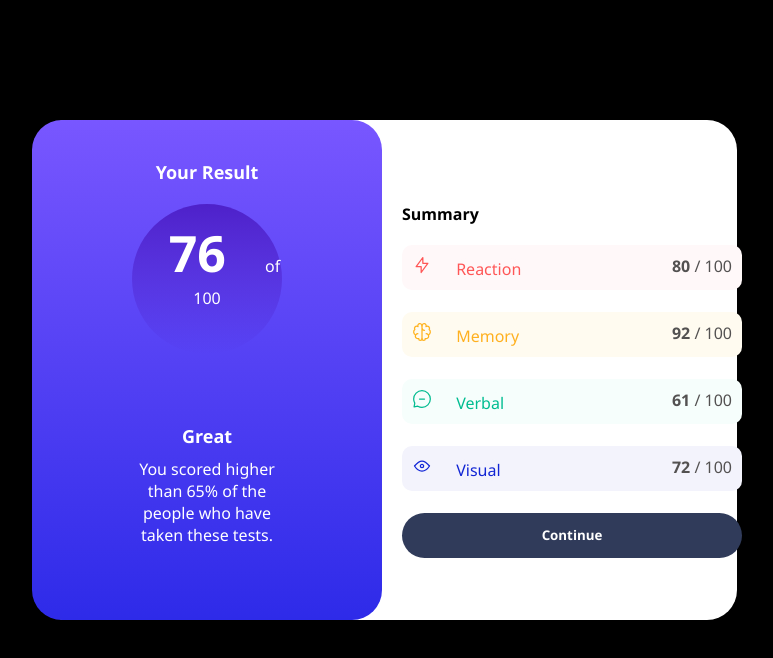
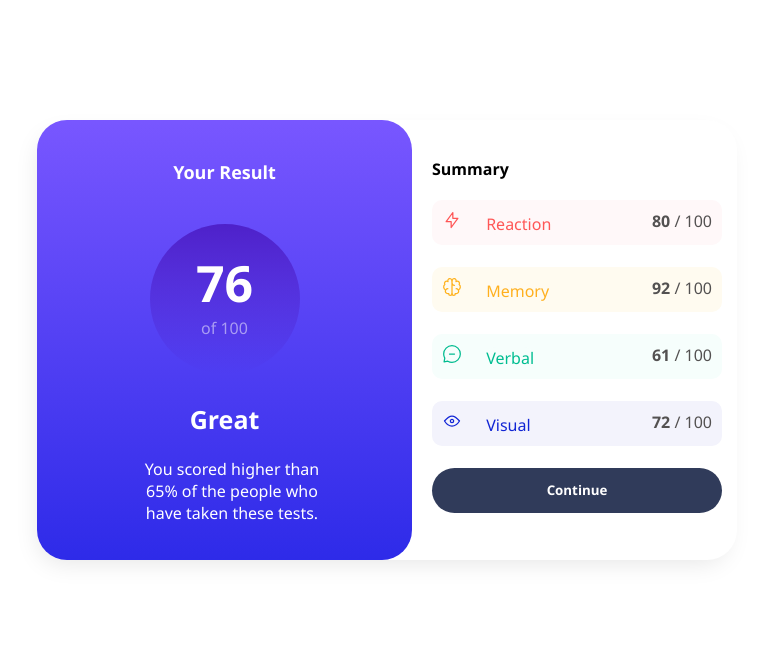
Before and after one commit to kaigwa/Results-Summary-Component-Solution, a plain HTML site: page index.html in a window 1280 px wide. Shown: the whole page, without its empty margins (253-1026 px from the left). Drawn offline with Linux system fonts and the light colour scheme.

Commit message:
new features

```diff
--- a/index.css
+++ b/index.css
@@ -7,7 +7,7 @@
 }
 
 body{
-  background-color: black;
+  /* background-color: black; */
   padding: 20px 0;
   margin: auto;
 }
@@ -72,6 +72,7 @@ h3, .great{
 .subdigit{
   position: relative;
   top: 15px;
+  opacity: 0.5;
 }
 
 .white{
@@ -164,14 +165,14 @@ cursor: pointer;
     background-color: hsl(0, 0%, 100%);
     margin: auto;
     border-radius: 30px;
-    height: 500px;
+    height: 440px;
     width: 700px;
     box-shadow: rgba(0, 0, 0, 0.1) -4px 9px 25px -6px;
   }
 
   .violet{
     padding: 100px;
-    height: 500px;
+    height: 440px;
     border-radius: 30px;
     text-align: center;
   }
@@ -186,21 +187,65 @@ cursor: pointer;
     height: 150px;
     border-radius: 80px;
     position: relative;
-    top: -40px;
+    top: -20px;
     /* left: 50px; */
     margin: auto;
   }
 
+  .digit{
+    margin: auto;
+    font-size: 50px;
+    padding: 40px;
+    position: relative;
+    top: 25px;
+  }
+
+  .subdigit{
+    margin: auto;
+    position: relative;
+    top: 25px;
+    opacity: 0.5;
+  }
+
   .great{
     position: relative;
-    top: 30px;
-    /* font-size: 25px; */
+    top: 8px;
+    margin: auto;
+    font-size: 25px;
   }
 
   .text{
+    margin: auto;
     padding: 0px;
     position: relative;
-    top: 40px;
+    top: 30px;
+    right: 10px;
+    width: 210px;
+  }
 
+  .white{
+    width: 550px;
+    position: relative;
+    top: -15px;
+  }
+
+  .Reaction{
+    width: 290px;
+  }
+
+  .Memory{
+    width: 290px;
+  }
+
+  .Verbal{
+    width: 290px;
+  }
+
+  .Visual{
+    width: 290px;
+  }
+
+  button{
+    width: 290px;
   }
 }
```
